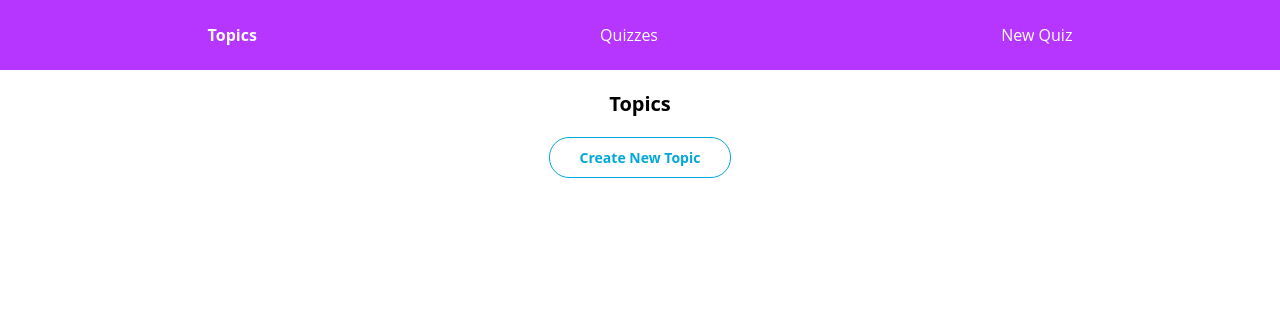
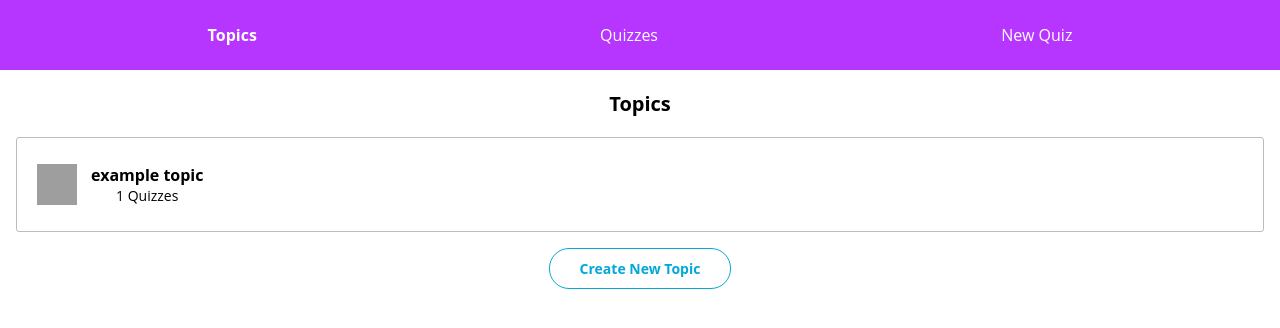
Before and after one commit to emilchr/flashcards, a React (Create React App) app: page /topics in a window 1280 px wide. Shown: the top 328 px of the page. Built offline with nearby package versions, Linux system fonts and the light colour scheme; grey boxes are pictures that could not be loaded.

Commit message:
step 10 done

```diff
--- a/src/app/store.js
+++ b/src/app/store.js
@@ -1,8 +1,8 @@
 import { configureStore } from "@reduxjs/toolkit";
 
 // import reducers
-import { topicsReducer } from "../features/topics/topicsSlice";
-import { quizzesReducer } from "../features/quizzes/quizzesSlice";
+import topicsReducer from "../features/topics/topicsSlice";
+import quizzesReducer from "../features/quizzes/quizzesSlice";
 
 export default configureStore({
   reducer: {
--- a/src/components/NewQuizForm.js
+++ b/src/components/NewQuizForm.js
@@ -30,7 +30,7 @@ export default function NewQuizForm() {
     const quizId = uuidv4();
 
     // dispatch add quiz action
-    dispatch(addQuiz(quizId, name, topicId, cardIds))
+    dispatch(addQuiz({quizId, name, topicId, cardIds}))
     navigate(ROUTES.quizzesRoute())
   };
 
--- a/src/features/quizzes/quizzesSlice.js
+++ b/src/features/quizzes/quizzesSlice.js
@@ -9,9 +9,12 @@ export const quizzesSlice = createSlice({
     },
     reducers: {
         addQuiz: (state, action) => {
-                const { id, topicId } = action.payload;
+                const { id, name, topicId, cardIds } = action.payload;
                 state.quizzes[id] = {
-                    topicId // stuck here
+                    id,
+                    name,
+                    topicId,
+                    cardIds
                 }
         }
     }
@@ -22,4 +25,4 @@ export const { addQuiz } = quizzesSlice.actions;
 // Selectors
 export const selectQuizzes = (state) => state.quizzes.quizzes;
 
-export const quizzesReducer = quizzesSlice.reducer;
+export default quizzesSlice.reducer;
--- a/src/features/topics/topicsSlice.js
+++ b/src/features/topics/topicsSlice.js
@@ -5,7 +5,14 @@ import { createSlice } from "@reduxjs/toolkit";
 export const topicsSlice = createSlice({
     name: 'topics',
     initialState: {
-        topics: {}
+        topics: {
+            '123': {
+                id: '123',
+                name: 'example topic',
+                icon: 'https://static-assets.codecademy.com/skillpaths/react-redux/redux-quiz-app/calendar.svg',
+                quizIds: ['456']
+              }
+        }
     },
     reducers: {
         addTopic: (state, action) => {
@@ -34,4 +41,4 @@ export const { addTopic, addQuizId } = topicsSlice.actions;
 // SELECTORS
 export const selectTopics = (state) => state.topics.topics; // Selects topics nested inside initialState
 
-export const topicsReducer = topicsSlice.reducer;
+export default topicsSlice.reducer;
```
